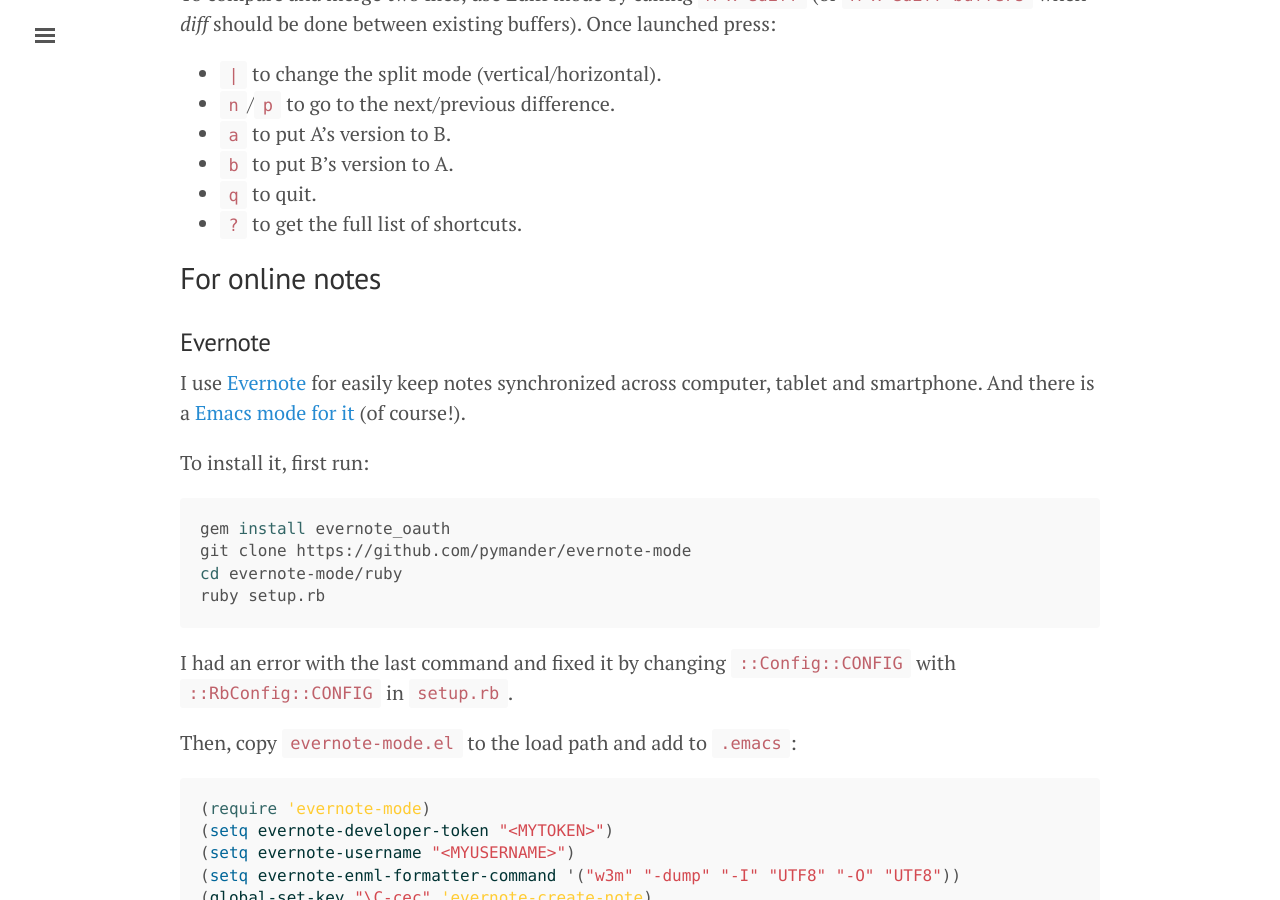
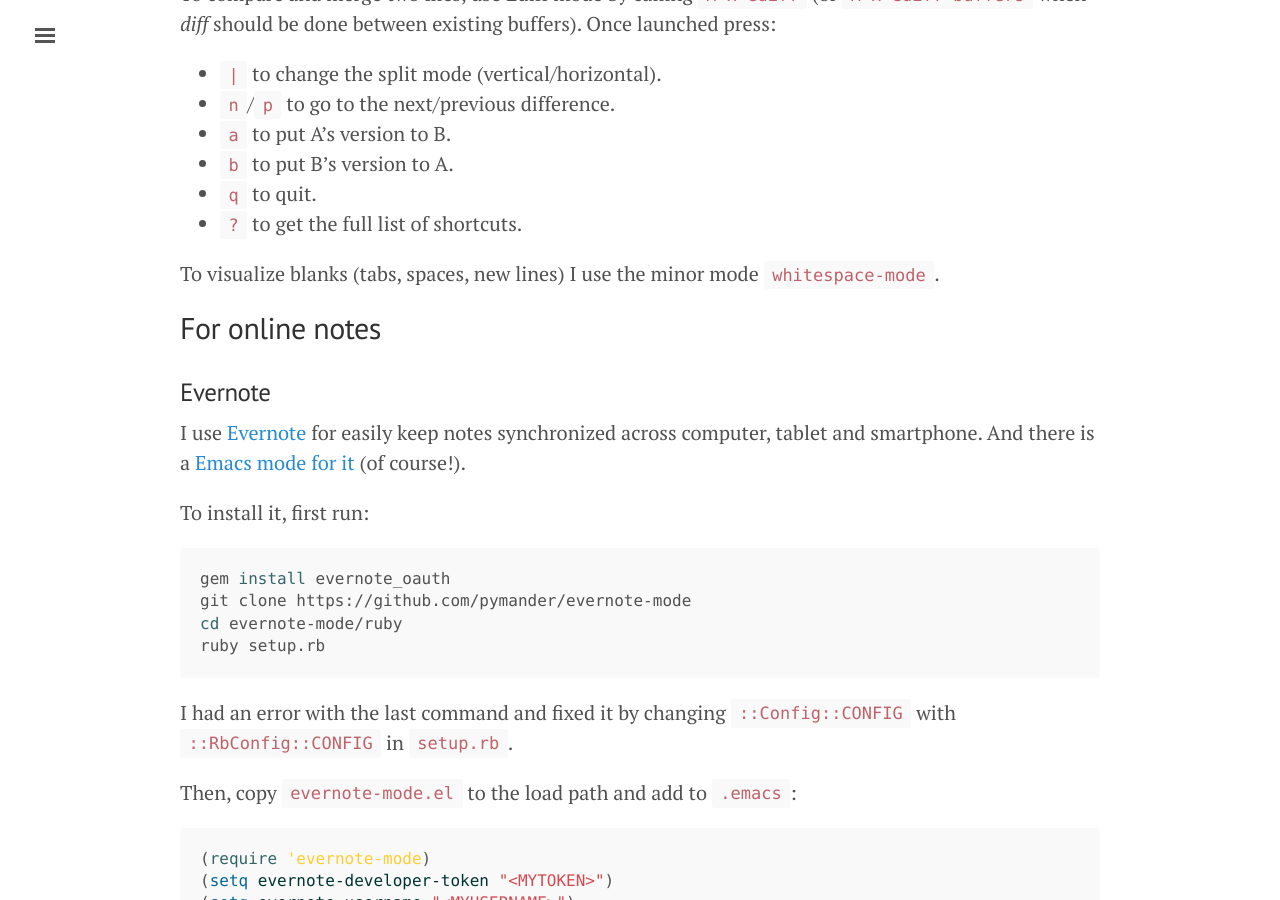
Before and after one commit to jmonlong/Hippocamplus, a Jekyll site: the page built from emacs.md, in a window 1280 px wide and 900 px high, scrolled down 4154 px. Built offline with Jekyll 4.4.1, drawn with Linux system fonts in a browser that asks for light colours; nearby versions of some CDN libraries.

Commit message:
whitespace mode

```diff
--- a/emacs.md
+++ b/emacs.md
@@ -157,6 +157,8 @@
 + `q` to quit.
 + `?` to get the full list of shortcuts.
 
+To visualize blanks (tabs, spaces, new lines) I use the minor mode `whitespace-mode`.
+
 ## For online notes
 
 ### Evernote
```
